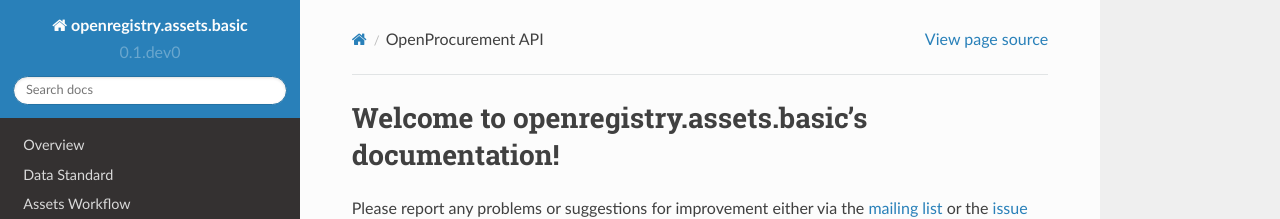
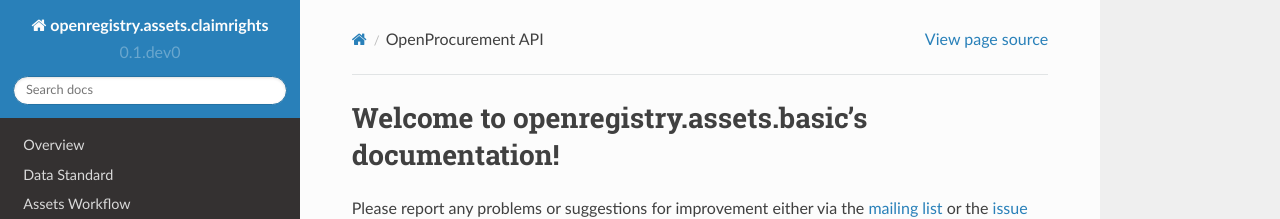
Before and after one commit to vladkhard/openregistry.assets.claimrights, a Sphinx documentation site: the page built from docs/source/index.rst, in a window 1280 px wide. Shown: the top 219 px of the page. Built offline with Sphinx 7.4.7 and the Read the Docs theme 2.0.0, drawn with Linux system fonts in a browser that asks for light colours.

Commit message:
Edit configurations

```diff
--- a/docs/source/conf.py
+++ b/docs/source/conf.py
@@ -50,7 +50,7 @@ source_suffix = '.rst'
 master_doc = 'index'
 
 # General information about the project.
-project = u'openregistry.assets.basic'
+project = u'openregistry.assets.claimrights'
 copyright = u'2017, Quintagroup, Ltd'
 
 # The version info for the project you're documenting, acts as replacement for
```
